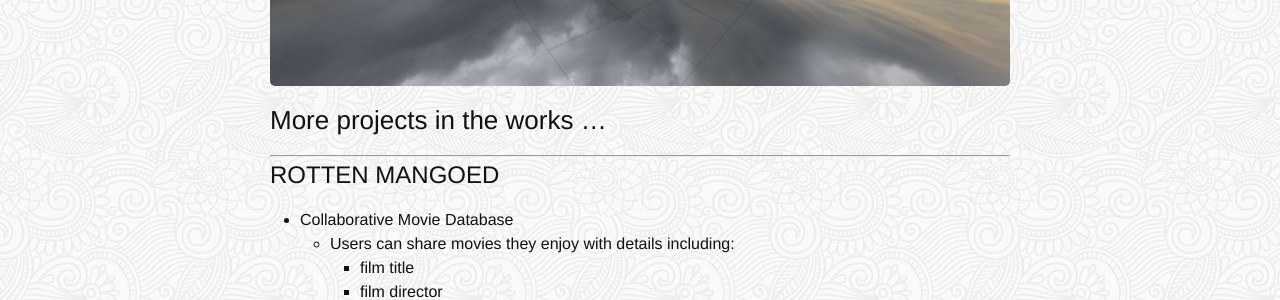
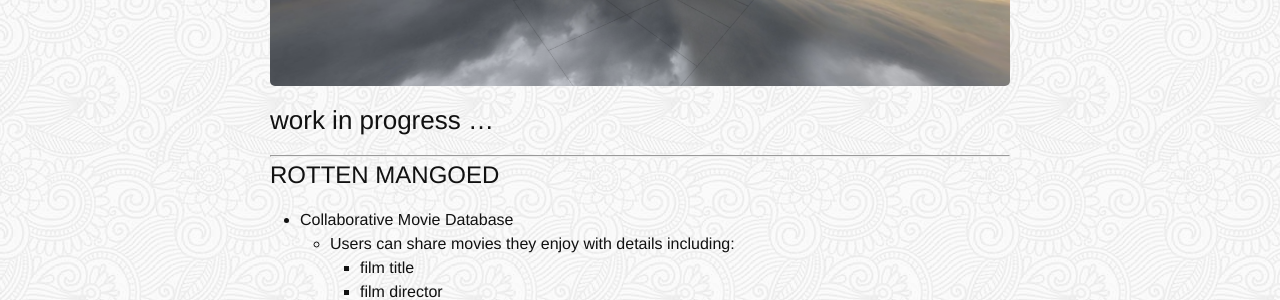
Before and after one commit to reinhardt021/reinhardt021.github.io, a Jekyll site: the page built from projects.md, in a window 1280 px wide. Shown: the part 327-627 px from the top of the page. Built offline with Jekyll 4.4.1, drawn with Linux system fonts in a browser that asks for light colours.

```diff
--- a/projects.md
+++ b/projects.md
@@ -6,7 +6,7 @@
 
 ![Loci]({{ site.url }}/assets/projects-pic.png){: #projects-pic}
 
-### More projects in the works ...
+### work in progress ...
 
 ---------
 
```
Also changed, not shown: contact.md (+1 -1 lines).
